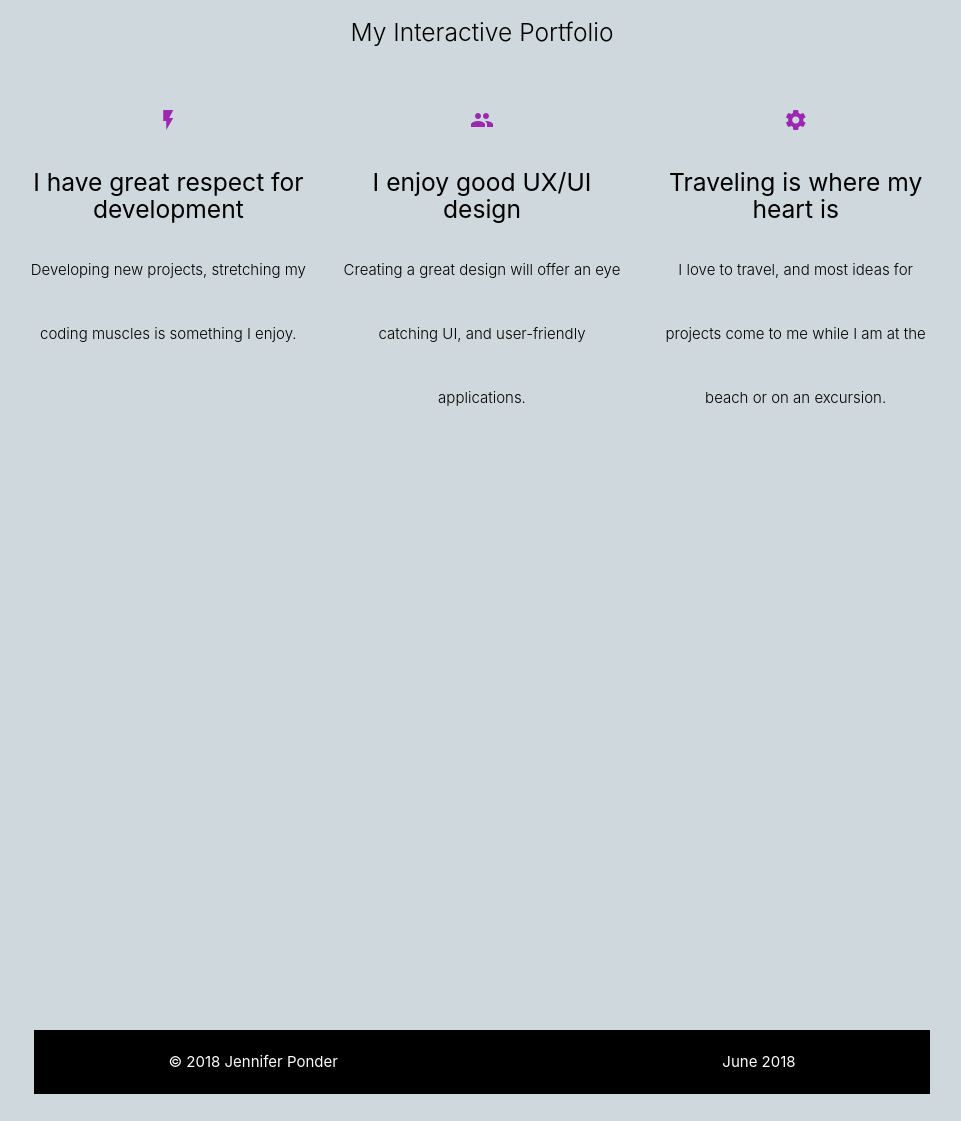
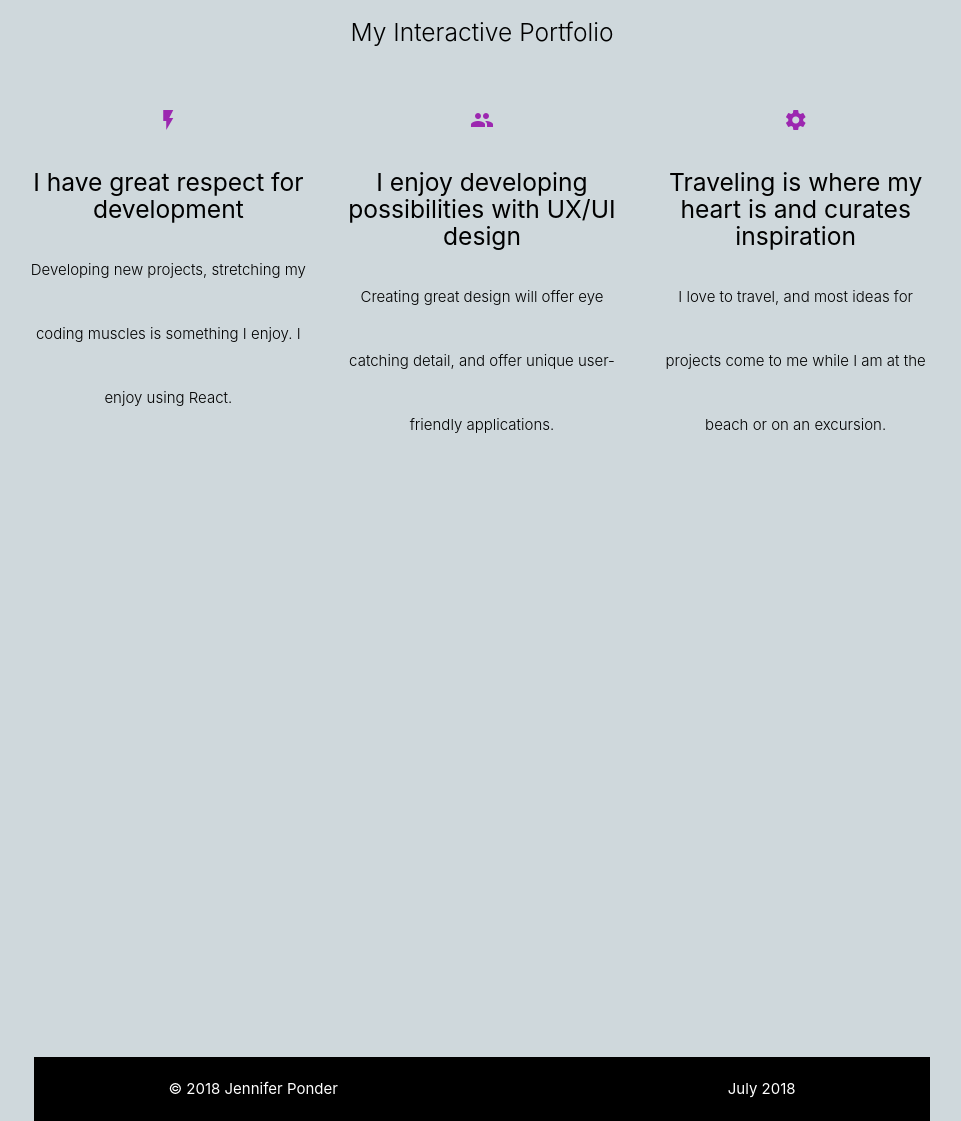
Before and after one commit to jenn2318/Jennifer-P, a website: page index.html in a window 1280 px wide. Shown: the part 764-1885 px from the top of the page, without its empty margins (158-1119 px from the left). Before the commit the page ends 1858 px from the top, so only its background shows below. Drawn offline with nearby package versions, Linux system fonts and the light colour scheme; files that its build step writes are made by us from their sources.

Commit message:
updated header

```diff
--- a/index.html
+++ b/index.html
@@ -40,7 +40,7 @@
 <nav>
     <div class="nav-wrapper #000000 black ">
 
-        <a href="index.html" class="brand-logo"><i class="material-icons"></i>Jennifer Ponder</a>
+        <a href="index.html" class="brand-logo"><i class="material-icons"></i>My Portfolio</a>
         <a href="#" data-activates="mobile-demo" class="button-collapse"></a>
         <ul class="right hide-on-med-and-down">
             <li><a href="index.html">Home</a></li>
@@ -80,23 +80,23 @@
                     <h2 class="center purple-text"><i class="material-icons">flash_on</i></h2>
                     <h5 class="center">I have great respect for development</h5>
 
-                    <p class="light">Developing new projects, stretching my coding muscles is something I enjoy.</p>
+                    <p class="light">Developing new projects, stretching my coding muscles is something I enjoy. I enjoy using React.</p>
                 </div>
             </div>
 
             <div class="col s12 m4">
                 <div class="icon-block">
                     <h2 class="center purple-text"><i class="material-icons">group</i></h2>
-                    <h5 class="center">I enjoy good UX/UI design</h5>
+                    <h5 class="center">I enjoy developing possibilities with UX/UI design</h5>
 
-                    <p class="light">Creating a great design will offer an eye catching UI, and user-friendly applications.</p>
+                    <p class="light">Creating great design will offer eye catching detail, and offer unique user-friendly applications.</p>
                 </div>
             </div>
 
             <div class="col s12 m4">
                 <div class="icon-block">
                     <h2 class="center purple-text"><i class="material-icons">settings</i></h2>
-                    <h5 class="center">Traveling is where my heart is</h5>
+                    <h5 class="center">Traveling is where my heart is and curates inspiration</h5>
 
                     <p class="light">I love to travel, and most ideas for projects come to me while I am at the beach or on an excursion.</p>
                 </div>
@@ -129,7 +129,7 @@
         <div class="container">
             <!--Made by <a class="brown-text text-lighten-3" href="http://materializecss.com">Materialize</a>-->
             © 2018 Jennifer Ponder
-            <a class="white-text text-lighten-4 right" href="#!">June 2018</a>
+            <a class="white-text text-lighten-4 right" href="#!">July 2018</a>
         </div>
     </div>
 </footer>
```
